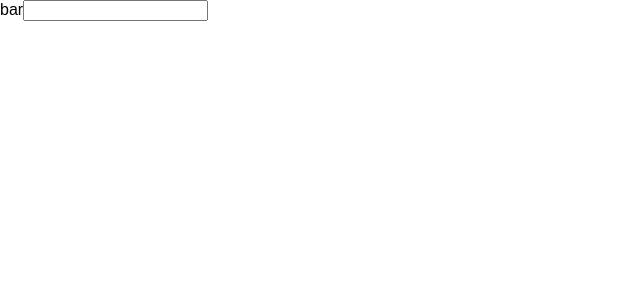
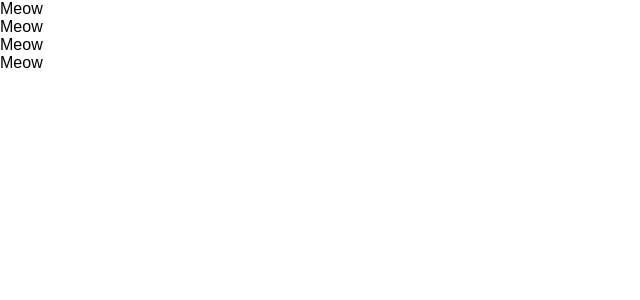
Before and after one commit to naokiishii/react-redux-crud-application, a React (Create React App) app in the folder react-app/: page / in a window 1280 px wide. Shown: the top 300 px of the page, without its empty margins (0-640 px from the left). Built offline with nearby package versions, Linux system fonts and the light colour scheme.

Commit message:
Component

```diff
--- a/react-app/src/App.js
+++ b/react-app/src/App.js
@@ -1,18 +1,33 @@
-import React, { Component } from 'react';
+import React/*, { Component }*/ from 'react';
 
-class App extends Component {
-  render() {
-  	const greeting = "Hi!";
-  	const dom = <h1 className="foo">{greeting}</h1>;
-  	const input = <input type="text" onClick={() => console.log("clicked")}/>;
-  	const change = <input type="text" onChange={() => console.log("changed")}/>;
-    return (
-    	<React.Fragment>
-    		<label htmlFor="bar">bar</label>
-    		{change}
-    	</React.Fragment>
-    );
-  }
+//class App extends Component {
+//  render() {
+//  	const greeting = "Hi!";
+//  	const dom = <h1 className="foo">{greeting}</h1>;
+//  	const input = <input type="text" onClick={() => console.log("clicked")}/>;
+//  	const change = <input type="text" onChange={() => console.log("changed")}/>;
+//    return (
+//    	<React.Fragment>
+//    		<label htmlFor="bar">bar</label>
+//    		{change}
+//    	</React.Fragment>
+//    );
+//  }
+//}
+
+const App = () => {
+	return (
+		<div>
+			<Cat />
+			<Cat />
+			<Cat />
+			<Cat />
+		</div>
+	);
+}
+
+const Cat = () => {
+	return <div>Meow</div>;
 }
 
 //class App extends Component {
```
